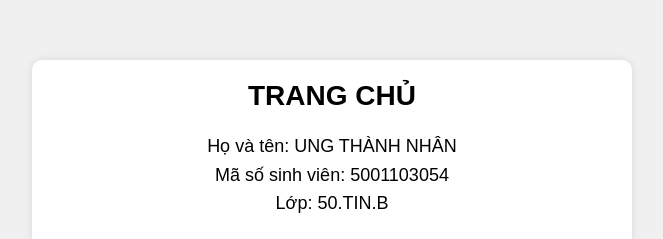
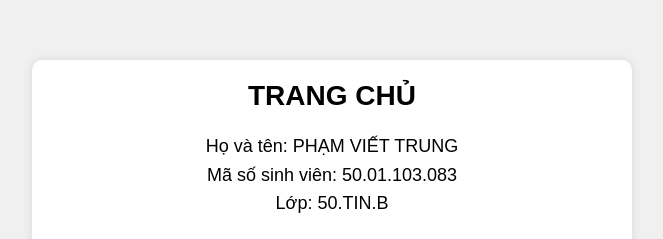
Before and after one commit to phamviettrung1995/baitapcanhan, a plain HTML site: page index.html in a window 1280 px wide. Shown: the part 203-442 px from the top of the page, without its empty margins (308-971 px from the left). Drawn offline with Linux system fonts and the light colour scheme.

Commit message:
Update index.html

```diff
--- a/index.html
+++ b/index.html
@@ -89,8 +89,8 @@
     <div class="container">
         <h1>TRANG CHỦ</h1>
         <div class="personal-info">
-            <p>Họ và tên: UNG THÀNH NHÂN</p>
-            <p>Mã số sinh viên: 5001103054</p>
+            <p>Họ và tên: PHẠM VIẾT TRUNG</p>
+            <p>Mã số sinh viên: 50.01.103.083</p>
             <p>Lớp: 50.TIN.B</p>
         </div>
         <div class="links">
```
